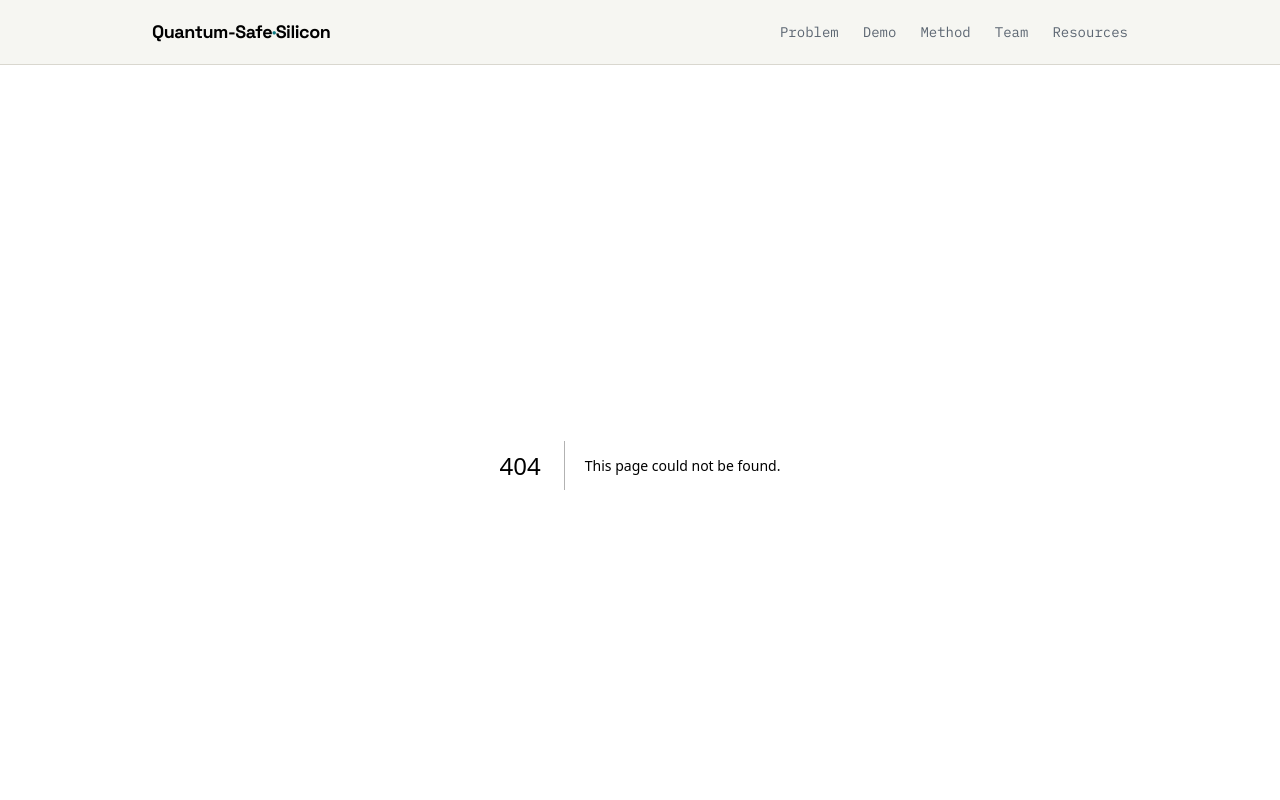
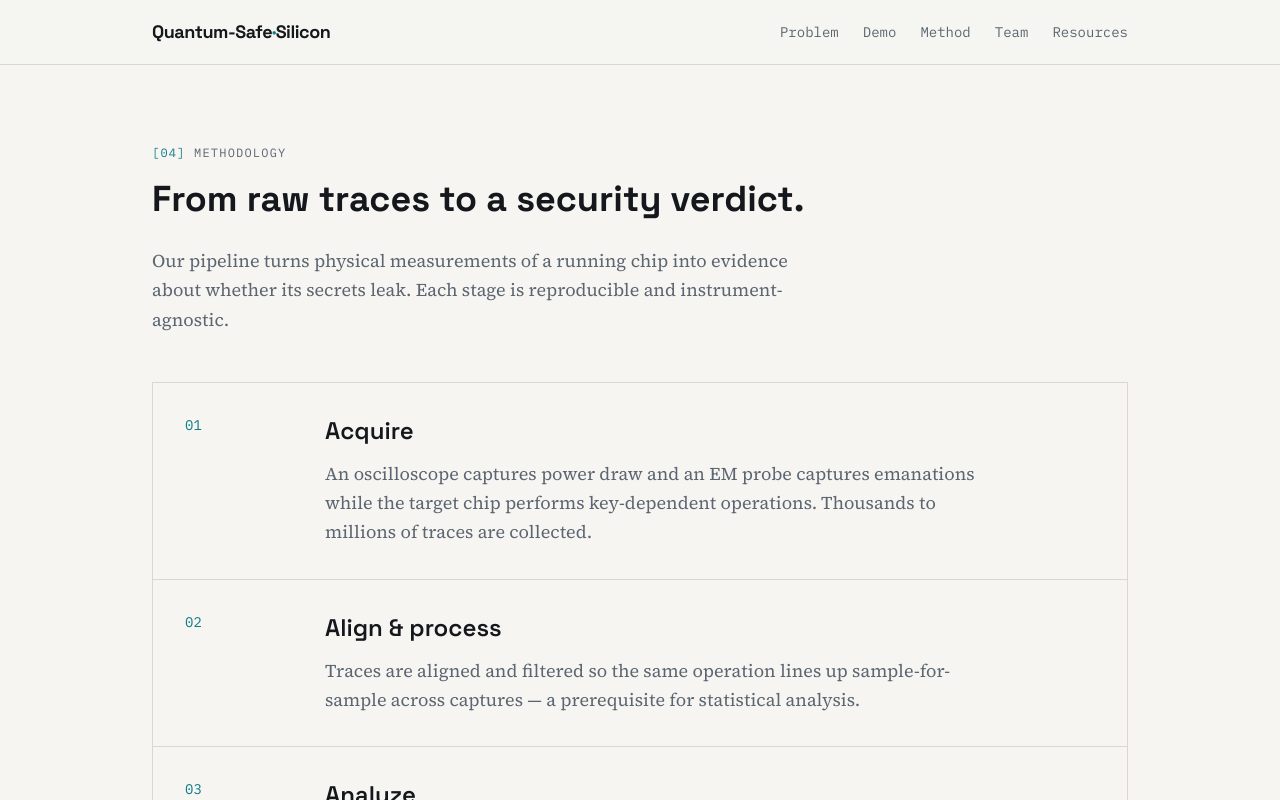
Before and after one commit to quantum-chips/quantum-chips.github.io, a Next.js app: page /method in a window 1280 px wide. Before the commit this address had no page. Shown: the top 800 px of the page. Built offline with nearby package versions, Linux system fonts and the light colour scheme.

Commit message:
feat: methodology page with five-stage pipeline

```diff
--- /dev/null
+++ b/app/method/page.tsx
@@ -0,0 +1,38 @@
+import Container from "@/components/Container";
+import Eyebrow from "@/components/Eyebrow";
+
+const PIPELINE = [
+  { n: "01", title: "Acquire", body: "An oscilloscope captures power draw and an EM probe captures emanations while the target chip performs key-dependent operations. Thousands to millions of traces are collected." },
+  { n: "02", title: "Align & process", body: "Traces are aligned and filtered so the same operation lines up sample-for-sample across captures — a prerequisite for statistical analysis." },
+  { n: "03", title: "Analyze", body: "Correlation Power Analysis (CPA) scores each key-byte hypothesis against the traces; a leakage-assessment (TVLA) test flags secret-dependent signals independent of any specific attack." },
+  { n: "04", title: "Localize", body: "An EM probe scans an X/Y grid over the die to build a spatial leakage heatmap. We apply computer vision to the resulting maps to detect and bound the leaking regions — typically the cryptographic core — and attach a confidence score." },
+  { n: "05", title: "Verdict", body: "We report whether a key can be recovered, how many traces it took, and where on the die the leakage originates — the basis for comparing a protected chip against an unprotected one." },
+];
+
+export default function Method() {
+  return (
+    <main>
+      <Container className="py-20">
+        <Eyebrow index="04">Methodology</Eyebrow>
+        <h1 className="mt-4 max-w-3xl font-display text-4xl font-bold leading-tight">
+          From raw traces to a security verdict.
+        </h1>
+        <p className="mt-6 max-w-2xl text-lg leading-relaxed text-graphite">
+          Our pipeline turns physical measurements of a running chip into evidence about whether its
+          secrets leak. Each stage is reproducible and instrument-agnostic.
+        </p>
+        <ol className="mt-12 grid gap-px overflow-hidden border border-hairline bg-hairline">
+          {PIPELINE.map((p) => (
+            <li key={p.n} className="grid gap-3 bg-paper p-8 md:grid-cols-[8rem_1fr]">
+              <span className="font-mono text-sm text-instrument">{p.n}</span>
+              <div>
+                <h2 className="font-display text-2xl font-semibold">{p.title}</h2>
+                <p className="mt-3 max-w-2xl text-lg leading-relaxed text-graphite">{p.body}</p>
+              </div>
+            </li>
+          ))}
+        </ol>
+      </Container>
+    </main>
+  );
+}
```
Also changed, not shown: 1 other file (tests, documents, lock files or other folders).
